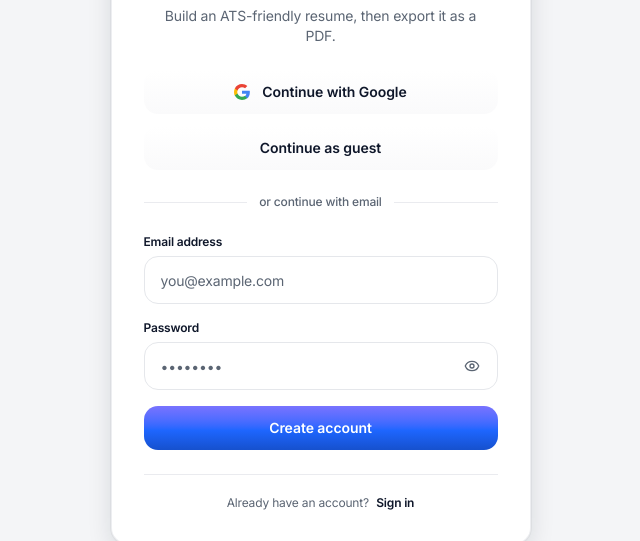
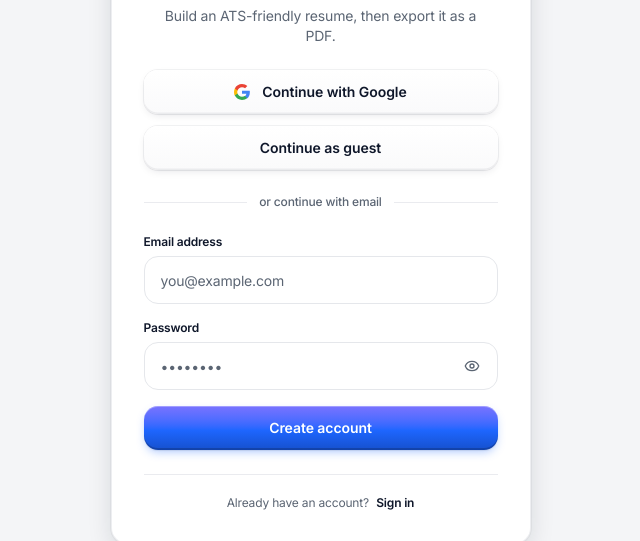
Before and after one commit to rideragung/cevee, a React (Vite) app: page / in a window 1280 px wide. Shown: the part 203-744 px from the top of the page, without its empty margins (312-952 px from the left). Built offline with nearby package versions, Linux system fonts and the light colour scheme; no server answers.

Commit message:
fix: render pillow shadows with box-shadow arbitrary property (tailwind v3 shadow-color misparse)

```diff
--- a/src/components/ui/button.tsx
+++ b/src/components/ui/button.tsx
@@ -28,17 +28,17 @@ const buttonVariants = cva(
         default: [
           "text-primary-foreground",
           "bg-[linear-gradient(180deg,color-mix(in_oklch,var(--primary)_85%,white)_0%,var(--primary)_55%,color-mix(in_oklch,var(--primary)_85%,black)_100%)]",
-          "shadow-[var(--shadow-pillow-primary)]",
+          "[box-shadow:var(--shadow-pillow-primary)]",
           "[@media(hover:hover)]:hover:-translate-y-px",
-          "[@media(hover:hover)]:hover:shadow-[var(--shadow-pillow-primary-hover)]",
+          "[@media(hover:hover)]:hover:[box-shadow:var(--shadow-pillow-primary-hover)]",
         ].join(" "),
         // Secondary — white pillow with hairline ring + ground shadow
         secondary: [
           "text-foreground",
           "bg-[linear-gradient(180deg,#FFFFFF_0%,#FAFAFB_100%)]",
-          "shadow-[var(--shadow-pillow-secondary)]",
+          "[box-shadow:var(--shadow-pillow-secondary)]",
           "[@media(hover:hover)]:hover:-translate-y-px",
-          "[@media(hover:hover)]:hover:shadow-[var(--shadow-pillow-secondary-hover)]",
+          "[@media(hover:hover)]:hover:[box-shadow:var(--shadow-pillow-secondary-hover)]",
         ].join(" "),
         // Outline — minimal hairline, no pillow
         outline:
@@ -49,9 +49,9 @@ const buttonVariants = cva(
         destructive: [
           "text-destructive-foreground",
           "bg-[linear-gradient(180deg,color-mix(in_oklch,var(--destructive)_85%,white)_0%,var(--destructive)_55%,color-mix(in_oklch,var(--destructive)_85%,black)_100%)]",
-          "shadow-[var(--shadow-pillow-destructive)]",
+          "[box-shadow:var(--shadow-pillow-destructive)]",
           "[@media(hover:hover)]:hover:-translate-y-px",
-          "[@media(hover:hover)]:hover:shadow-[var(--shadow-pillow-destructive-hover)]",
+          "[@media(hover:hover)]:hover:[box-shadow:var(--shadow-pillow-destructive-hover)]",
         ].join(" "),
         link: "text-primary underline-offset-4 [@media(hover:hover)]:hover:underline shadow-none",
       },
--- a/src/components/ui/radio-group.tsx
+++ b/src/components/ui/radio-group.tsx
@@ -37,7 +37,7 @@ function RadioGroupItem({
           {isSelected && (
             <motion.div
               key="dot"
-              className="absolute top-1/2 left-1/2 h-2.5 w-2.5 -translate-x-1/2 -translate-y-1/2 rounded-full bg-[linear-gradient(180deg,color-mix(in_oklch,var(--primary)_85%,oklch(1_0_0))_0%,var(--primary)_55%,color-mix(in_oklch,var(--primary)_85%,oklch(0_0_0))_100%)] shadow-[var(--shadow-pillow-primary)]"
+              className="absolute top-1/2 left-1/2 h-2.5 w-2.5 -translate-x-1/2 -translate-y-1/2 rounded-full bg-[linear-gradient(180deg,color-mix(in_oklch,var(--primary)_85%,oklch(1_0_0))_0%,var(--primary)_55%,color-mix(in_oklch,var(--primary)_85%,oklch(0_0_0))_100%)] [box-shadow:var(--shadow-pillow-primary)]"
               initial={{ scale: 0.5, opacity: 0 }}
               animate={{ scale: 1, opacity: 1 }}
               exit={{ scale: 0.5, opacity: 0 }}
```
